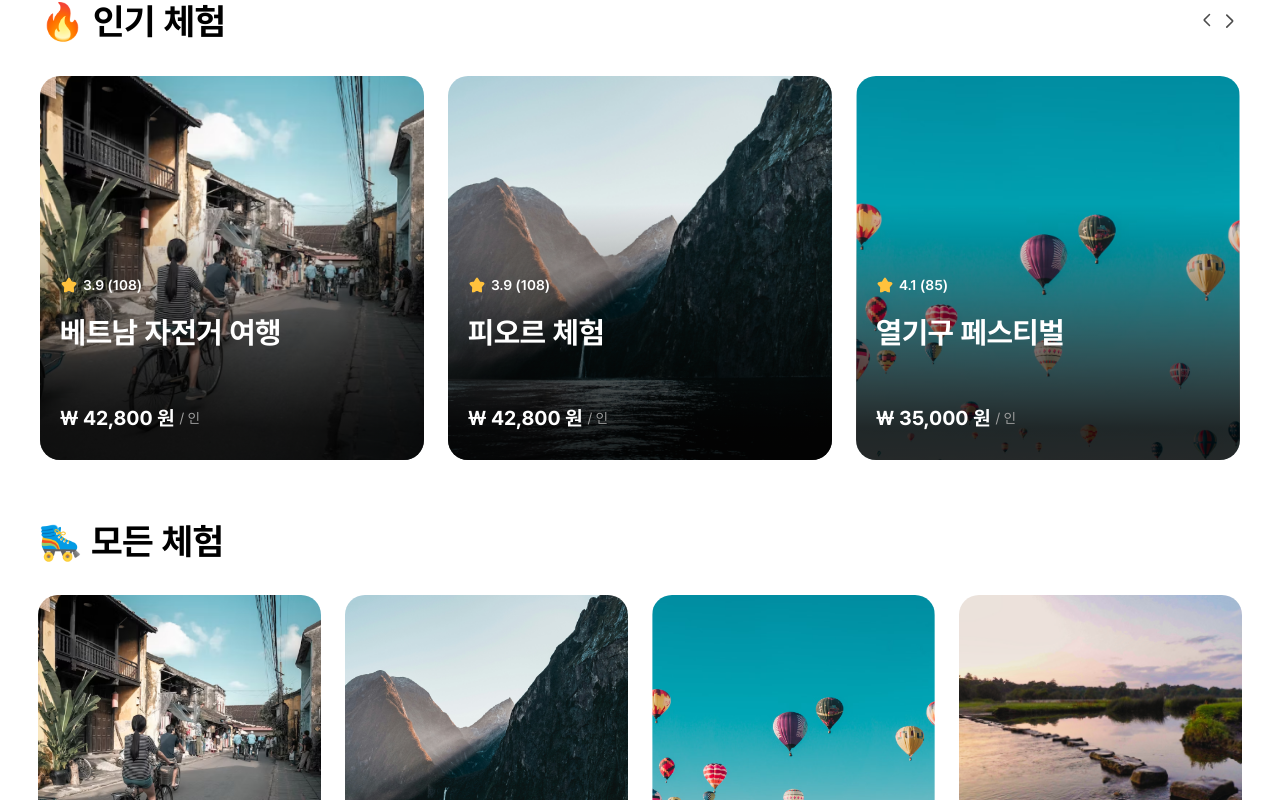
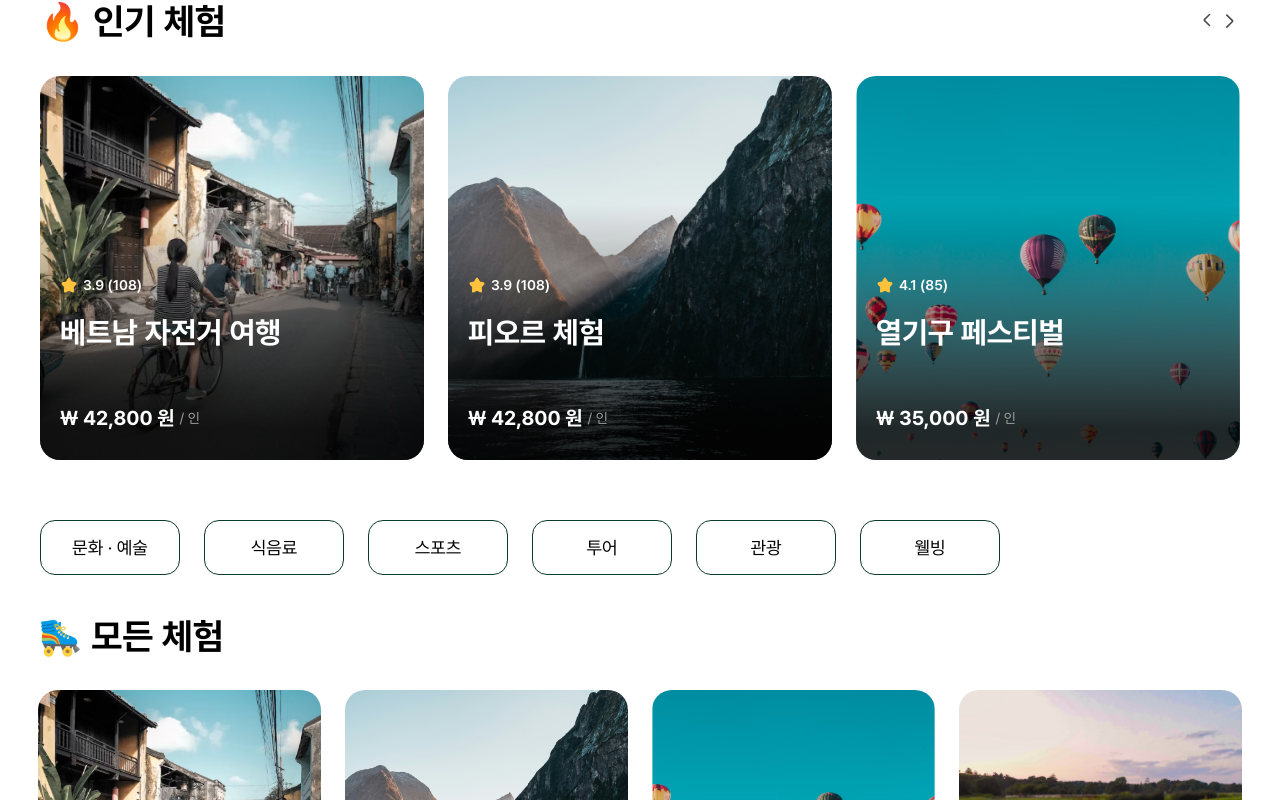
Before and after one commit to codeit-sprint-10/globalNomard, a Next.js app: page /main in a window 1280 px wide. Shown: the top 800 px of the page. Built offline with nearby package versions, Linux system fonts and the light colour scheme.

Commit message:
feat: category List

```diff
--- /dev/null
+++ b/app/(main)/_components/category/Category.tsx
@@ -0,0 +1,15 @@
+import Text, { TextType } from '@/_styles/Text';
+import React from 'react';
+import * as S from './category.style';
+
+interface Props {
+  text: string;
+}
+
+export default function Category({ text }: Props) {
+  return (
+    <S.Wrapper>
+      <Text $normalType={TextType.Pre16} text={text} />
+    </S.Wrapper>
+  );
+}
--- /dev/null
+++ b/app/(main)/_components/category/category.style.ts
@@ -0,0 +1,9 @@
+import styled from 'styled-components';
+
+export const Wrapper = styled.div`
+  width: 14rem;
+  padding: 1.6rem 3rem;
+  text-align: center;
+  border: 0.1rem solid #0b3b2d;
+  border-radius: 1.5rem;
+`;
--- /dev/null
+++ b/app/(main)/_components/categoryList/CategoryList.tsx
@@ -0,0 +1,15 @@
+import categoryDummy from '@/_constants/categoryDummy';
+import React from 'react';
+import Category from '../category/Category';
+import * as S from './categoryList.style';
+
+export default function CategoryList() {
+  categoryDummy.map((item) => console.log(item));
+  return (
+    <S.Wrapper>
+      {categoryDummy.map((item) => (
+        <Category key={item.id} text={item.text} />
+      ))}
+    </S.Wrapper>
+  );
+}
--- /dev/null
+++ b/app/(main)/_components/categoryList/categoryList.style.ts
@@ -0,0 +1,10 @@
+import styled from 'styled-components';
+
+export const Wrapper = styled.div`
+  display: flex;
+  flex-direction: row;
+  gap: 2.4rem;
+
+  width: 120rem;
+  margin: 0 auto 4rem;
+`;
--- a/app/(main)/main/page.tsx
+++ b/app/(main)/main/page.tsx
@@ -3,11 +3,13 @@ import React from 'react';
 import CardList from '../_components/cardList/CardList';
 import activityDummy from '@/_constants/activityDummy';
 import SmallCardList from '../_components/smallCardList/SmallCardList';
+import CategoryList from '../_components/categoryList/CategoryList';
 
 export default function Main() {
   return (
     <div>
       <CardList data={activityDummy} />
+      <CategoryList />
       <SmallCardList data={activityDummy} />
     </div>
   );
--- /dev/null
+++ b/app/_constants/categoryDummy.ts
@@ -0,0 +1,17 @@
+interface Data {
+  id: number;
+  text: string;
+}
+
+type Dummy = Data[];
+
+const categoryDummy: Dummy = [
+  { id: 1, text: '문화 · 예술' },
+  { id: 2, text: '식음료' },
+  { id: 3, text: '스포츠' },
+  { id: 4, text: '투어' },
+  { id: 5, text: '관광' },
+  { id: 6, text: '웰빙' },
+];
+
+export default categoryDummy;
```
